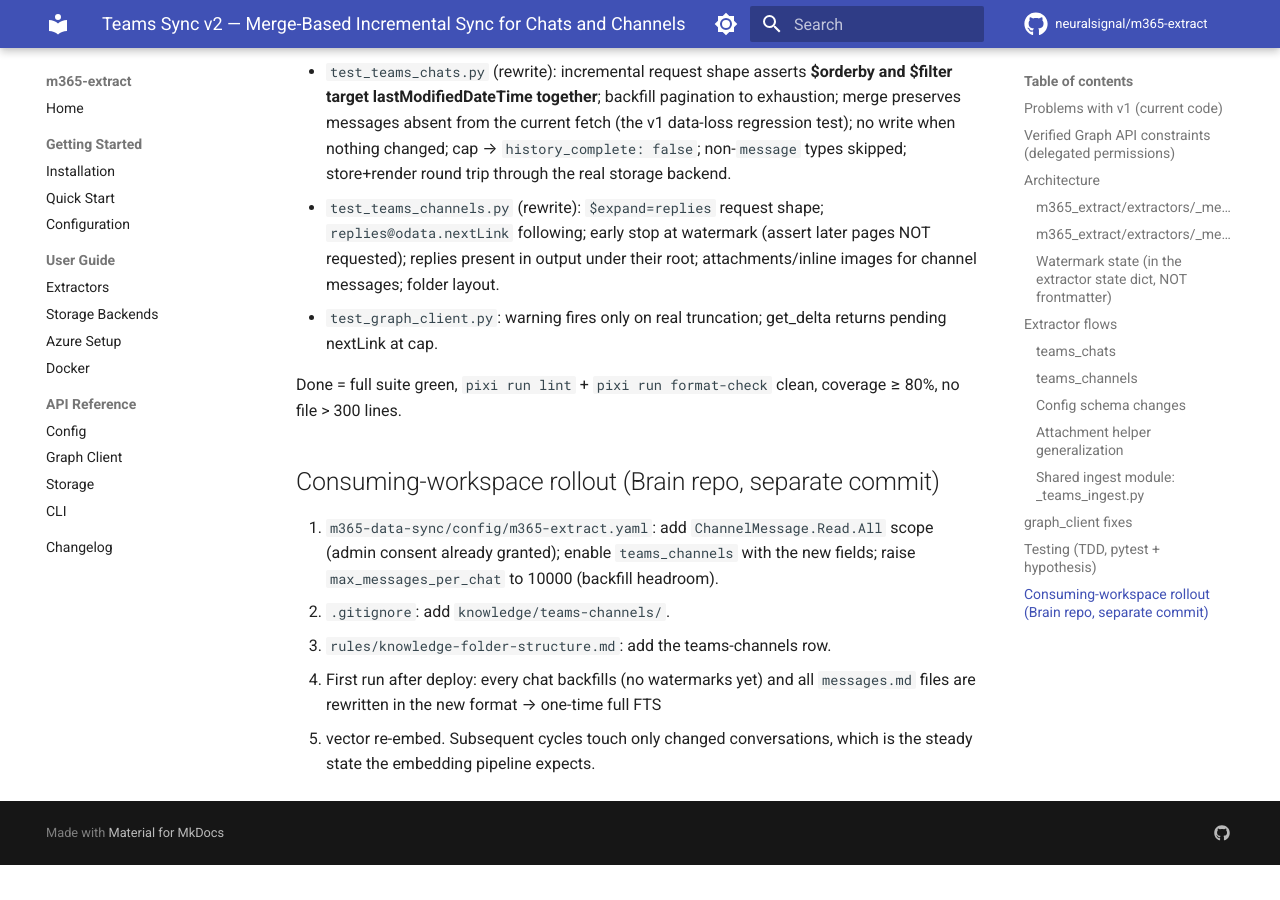
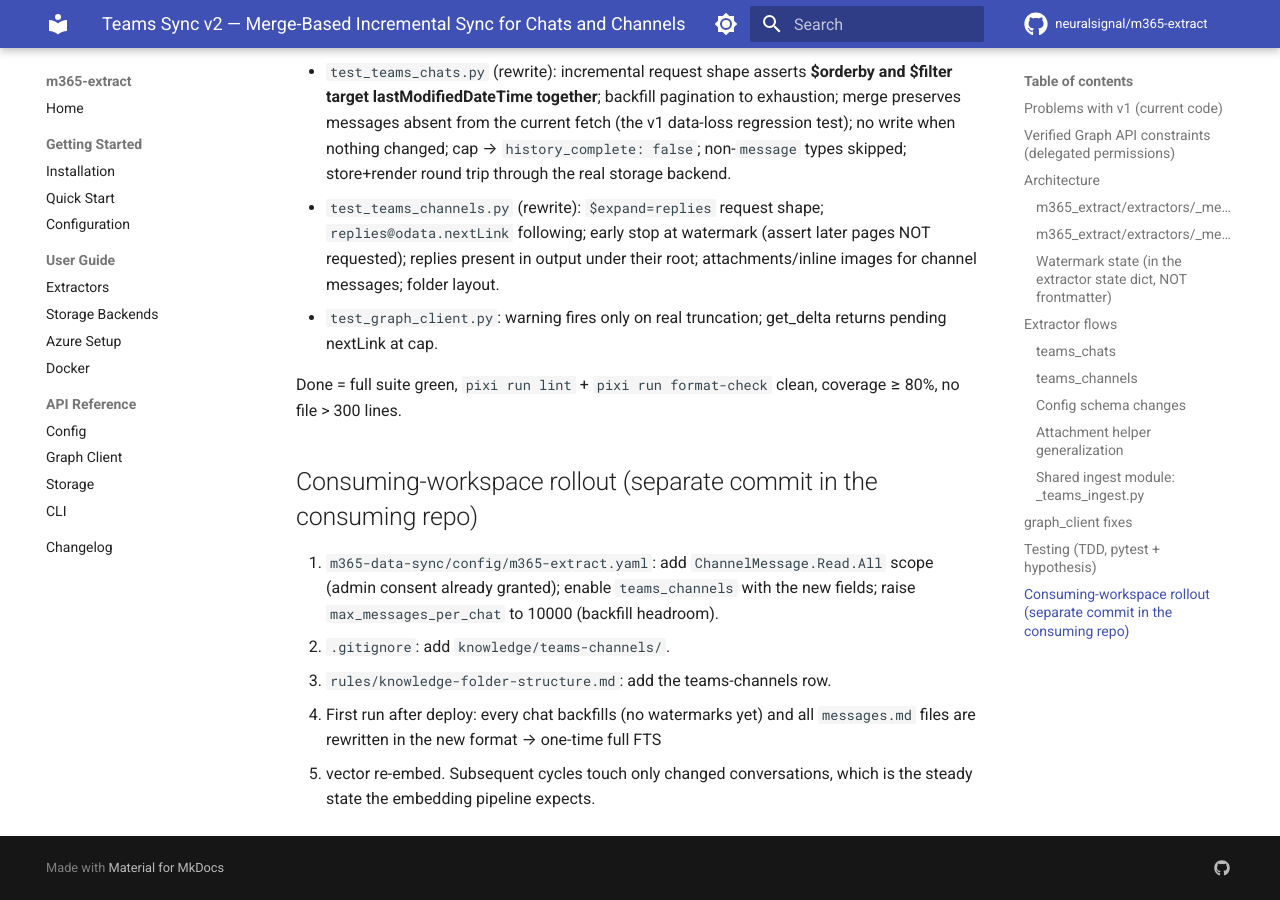
Before and after one commit to neuralsignal/m365-brain, an MkDocs documentation site: the page built from docs/design/2026-06-11-teams-sync-merge.md, in a window 1280 px wide and 900 px high, scrolled down 7902 px. Built offline with MkDocs 1.6.1 and Material for MkDocs 9.7.7, drawn with Linux system fonts in a browser that asks for light colours; comment, search, counter and statistics services are not loaded; before the commit the page ends 8767 px from its top, so only the background shows below that.

Commit message:
chore: remove references to the consuming workspace
An external repo must stand alone: a reference to a private workspace is a
dead link for every other reader, and a hardcoded path into it is a hard
dependency that breaks outside one machine.

Co-Authored-By: Claude Opus 5 (1M context) <noreply@anthropic.com>

```diff
--- a/docs/design/2026-06-11-teams-sync-merge.md
+++ b/docs/design/2026-06-11-teams-sync-merge.md
@@ -351,7 +351,7 @@ New/changed tests, written before implementation:
 Done = full suite green, `pixi run lint` + `pixi run format-check` clean,
 coverage ≥ 80%, no file > 300 lines.
 
-## Consuming-workspace rollout (Brain repo, separate commit)
+## Consuming-workspace rollout (separate commit in the consuming repo)
 
 1. `m365-data-sync/config/m365-extract.yaml`: add `ChannelMessage.Read.All`
    scope (admin consent already granted); enable `teams_channels` with the
```
Also changed, not shown: deployment.md (+3 -3 lines).
